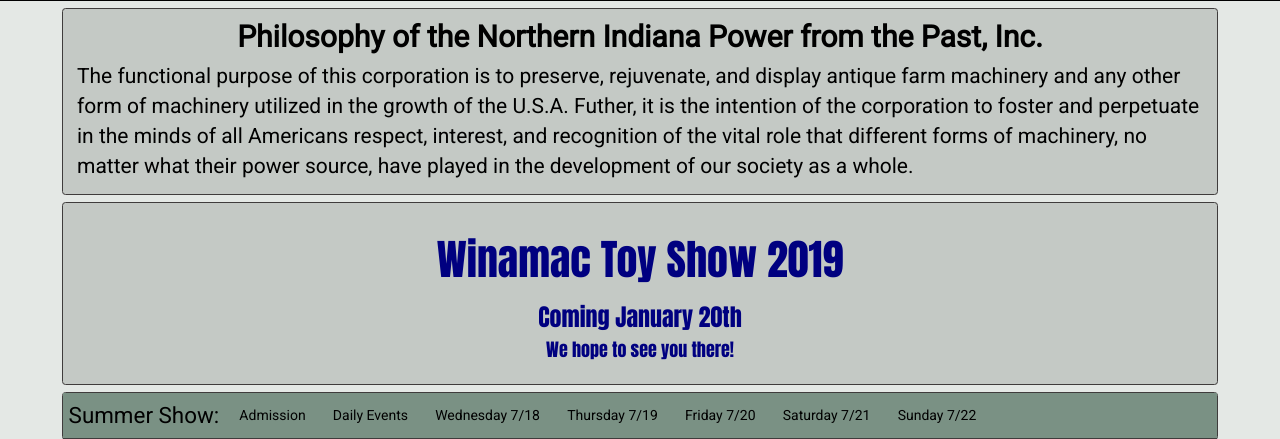
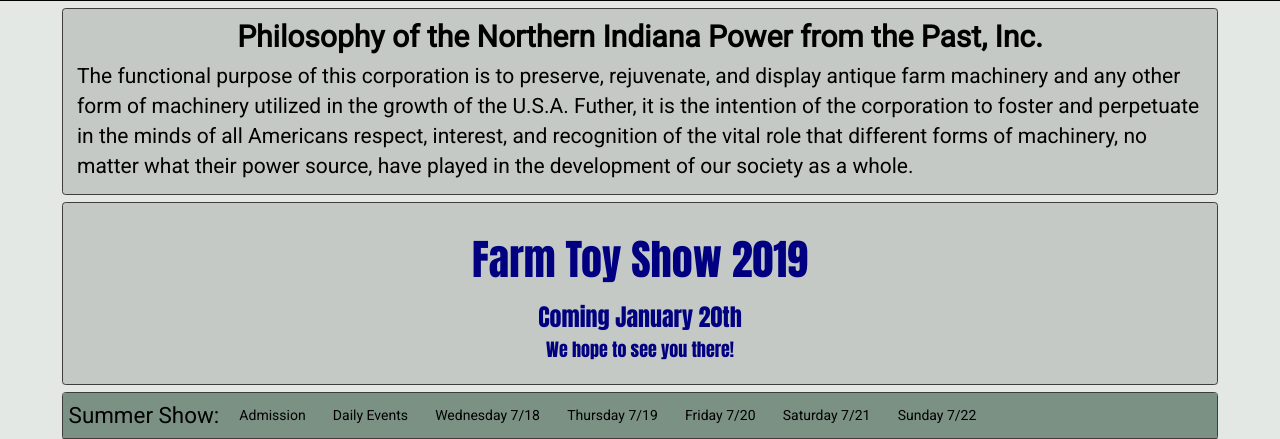
Before and after one commit to hckscripter6/winamacpowershow-flask, a Flask app: page / in a window 1280 px wide. Shown: the part 457-896 px from the top of the page. Run offline with Flask 2, Linux system fonts and the light colour scheme; data that the repository does not hold is empty; some libraries are stand-ins or nearby versions; some web fonts are replaced.

Commit message:
change to Farm Toy Show

```diff
--- a/templates/index.html
+++ b/templates/index.html
@@ -23,7 +23,7 @@ Winamac Power From The Past
 
 <a href="{{ url_for('toy_show') }}">
 	<div class="toy-show-banner">
-		<h2>Winamac Toy Show 2019</h2>
+		<h2>Farm Toy Show 2019</h2>
 		<h3>Coming January 20th</h3>
 		<h4>We hope to see you there!</h4>
 	</div>
```
